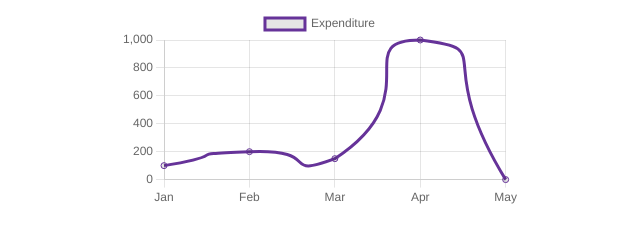
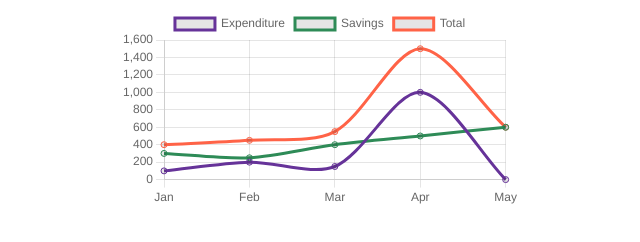
Before and after one commit to ThrishikK/ChartJS, a plain HTML site: page index.html in a window 1280 px wide. Shown: the whole page, without its empty margins (320-960 px from the left). Drawn offline with nearby package versions, Linux system fonts and the light colour scheme.

Commit message:
Savings and Total datasets added to the existing Expenditure dataset

```diff
--- a/index.html
+++ b/index.html
@@ -10,7 +10,6 @@
     <script src="https://cdn.jsdelivr.net/npm/chart.js"></script>
     <script>
       const ctx = document.getElementById("lineChart").getContext("2d");
-
       const lineChart = new Chart(ctx, {
         type: "line",
         data: {
@@ -20,7 +19,19 @@
               label: "Expenditure",
               data: [100, 200, 150, 1000, 0],
               borderColor: "rebeccapurple",
-              tension: 0.9,
+              tension: 0.3,
+            },
+            {
+              label: "Savings",
+              data: [300, 250, 400, 500, 600],
+              borderColor: "seagreen",
+              tension: 0.3,
+            },
+            {
+              label: "Total",
+              data: [400, 450, 550, 1500, 600],
+              borderColor: "tomato",
+              tension: 0.3,
             },
           ],
         },
```
